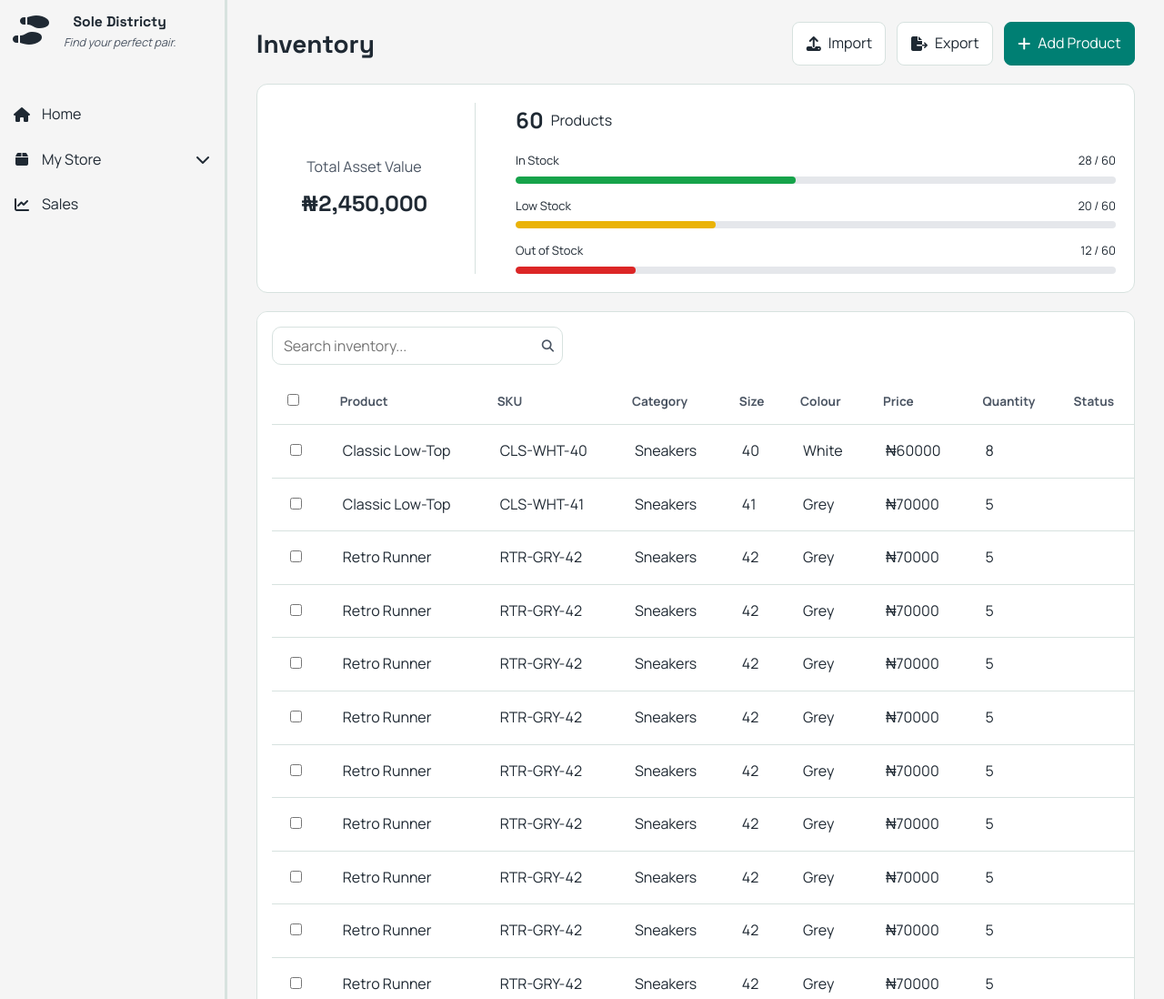
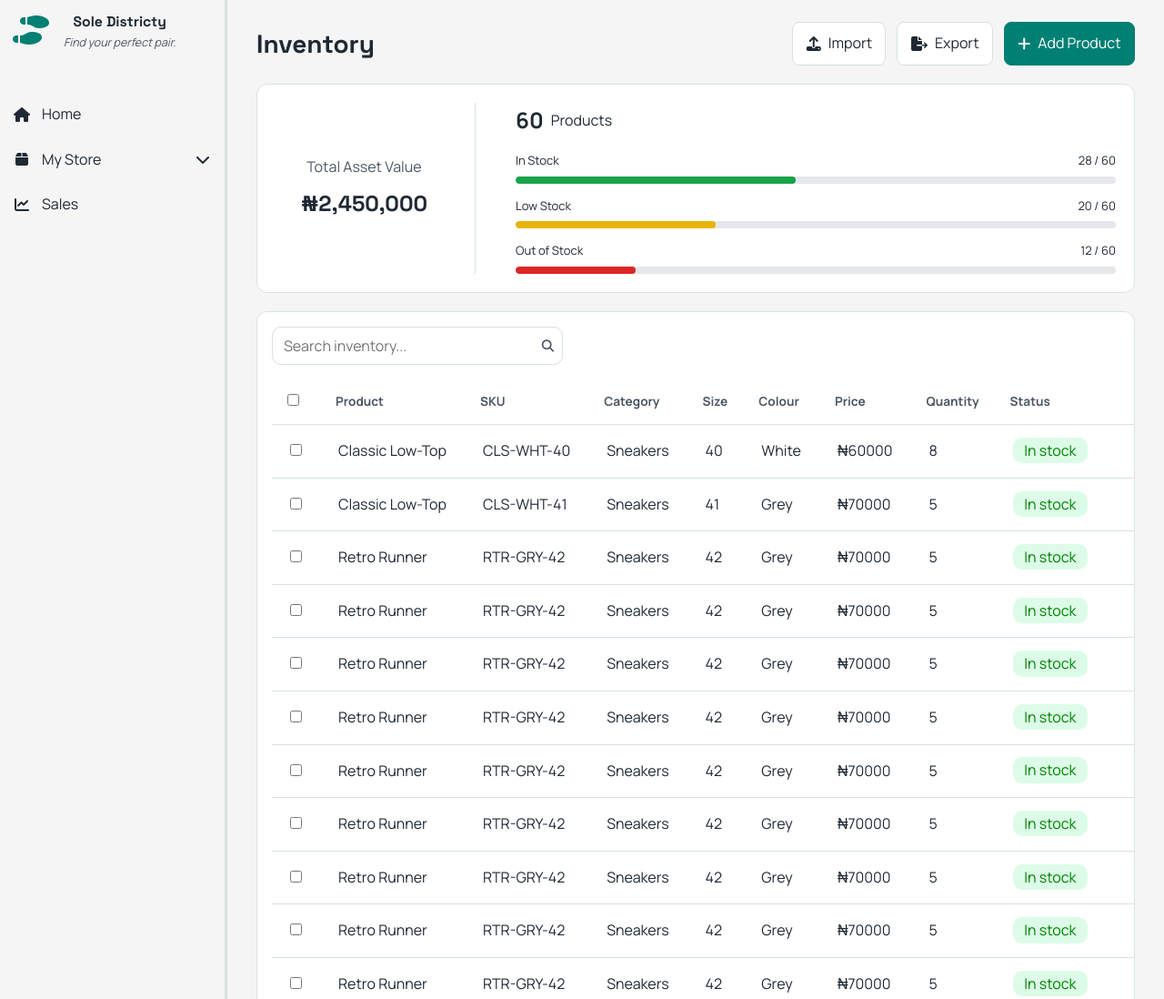
Before and after one commit to favourohenhen/Shoe-shop-inventory-tracker-, a plain HTML site: page index.html in a window 1280 px wide. Shown: the top 1098 px of the page at 91% size. Drawn offline with Linux system fonts and the light colour scheme.

Commit message:
Update inventory management and styling: adjust quantities, add stock status indicators, and enhance CSS for better visibility

```diff
--- a/index.html
+++ b/index.html
@@ -48,19 +48,13 @@
                     <li><a href="#products">Products</a></li>
                     <li><a href="#orders">Orders</a></li>
                     <li>
-                      <a href="#inventory" class="active-page active"
+                      <a href="./index.html" class="active-page active"
                         >Inventory</a
                       >
                     </li>
                   </ul>
                 </details>
               </li>
-              <!-- <li>
-                <a href="#inventory" class="nav-link">
-                  <i class="fa-solid fa-boxes-stacked" aria-hidden="true"></i>
-                  <span>Inventory</span>
-                </a>
-              </li> -->
 
               <li>
                 <a href="#sales" class="nav-link">
--- a/index.js
+++ b/index.js
@@ -1,5 +1,6 @@
 const inventoryList = document.getElementById("inventory-list")
 console.log(inventoryList)
+
 const inventory = [
   {
     name: "Classic Low-Top",
@@ -476,7 +477,34 @@ const inventory = [
     size: 42,
     colour: "Grey",
     price: 70000,
+    quantity: 3
+  },
+  {
+    name: "Retro Runner",
+    sku: "RTR-GRY-42",
+    category: "Sneakers",
+    size: 42,
+    colour: "Grey",
+    price: 70000,
     quantity: 5
+  },
+  {
+    name: "Retro Runner",
+    sku: "RTR-GRY-42",
+    category: "Sneakers",
+    size: 42,
+    colour: "Grey",
+    price: 70000,
+    quantity: 5
+  },
+  {
+    name: "Retro Runner",
+    sku: "RTR-GRY-42",
+    category: "Sneakers",
+    size: 42,
+    colour: "Grey",
+    price: 70000,
+    quantity: 1
   },
   {
     name: "Retro Runner",
@@ -512,40 +540,37 @@ const inventory = [
     size: 42,
     colour: "Grey",
     price: 70000,
-    quantity: 5
-  },
-  {
-    name: "Retro Runner",
-    sku: "RTR-GRY-42",
-    category: "Sneakers",
-    size: 42,
-    colour: "Grey",
-    price: 70000,
-    quantity: 5
-  },
-  {
-    name: "Retro Runner",
-    sku: "RTR-GRY-42",
-    category: "Sneakers",
-    size: 42,
-    colour: "Grey",
-    price: 70000,
-    quantity: 5
-  },
-  {
-    name: "Retro Runner",
-    sku: "RTR-GRY-42",
-    category: "Sneakers",
-    size: 42,
-    colour: "Grey",
-    price: 70000,
-    quantity: 5
+    quantity: 0
   }
-];
+]
+
 
 let rows = "";
 
 for (let i = 0; i < inventory.length; i++) {
+
+  let statusQuantity = inventory[i].quantity
+  let status = ""
+  let statusClass = "";
+  if (statusQuantity === 0) {
+    let outStock = "Out of stock"
+    status = outStock
+    statusClass = "status-out-of-stock"
+    console.log(statusClass)
+
+  } else if (statusQuantity > 3) {
+    let inStock = "In stock"
+    status = inStock
+    statusClass = "status-in-stock"
+  } else {
+    let lowStock = "Low stock"
+    status = lowStock
+    statusClass= "status-low-stock"
+   ;
+  }
+  console.log(status)
+
+
   rows = rows + `
     <tr>
      <td>
@@ -562,8 +587,15 @@ for (let i = 0; i < inventory.length; i++) {
       <td>${inventory[i].colour}</td>
       <td>₦${inventory[i].price}</td>
       <td>${inventory[i].quantity}</td>
+      <td><span class="${statusClass}">${status}</span></td>
+
+
     </tr>
   `;
+
+
+
 }
 
+
 inventoryList.innerHTML = rows;
--- a/style.css
+++ b/style.css
@@ -66,7 +66,9 @@ body {
   font-size: 1.5em;
   color: var(--color-link);
 }
-
+.brand i{
+   color: var(--color-link)
+}
 .brand-text {
   text-align: left;
 }
@@ -239,7 +241,7 @@ body {
   border: 1px solid var(--color-border);
   border-radius: 12px;
   background: var(--color-muted);
-  -webkit-overflow-scrolling: touch;
+
 }
 
 .search-field {
@@ -302,6 +304,32 @@ body {
   border-bottom: none;
 }
 
+/* STYLING THE INVENTORY QUANTITY STATUS */
+.status-in-stock {
+  color: green;
+  background-color: #dcfce7;
+  padding: 0.2em 0.8em;
+  border-radius: 10px;
+   text-align: center;
+}
+
+.status-low-stock {
+  color: #a16207;
+  background-color: #fef9c3;
+   padding: 0.2em  0.8em;
+  border-radius: 10px;
+  text-align: center;
+}
+
+.status-out-of-stock{
+  color: red;
+  background-color: #fee2e2;
+   padding:  0.2em  0.8em;
+  border-radius: 10px;
+   text-align: center;
+}
+
+/* DESKTOP  */
 @media (min-width: 768px) {
   .container {
     grid-template-columns: 250px minmax(0, 1fr);
```
Also changed, not shown: running-shoe.png (added).
